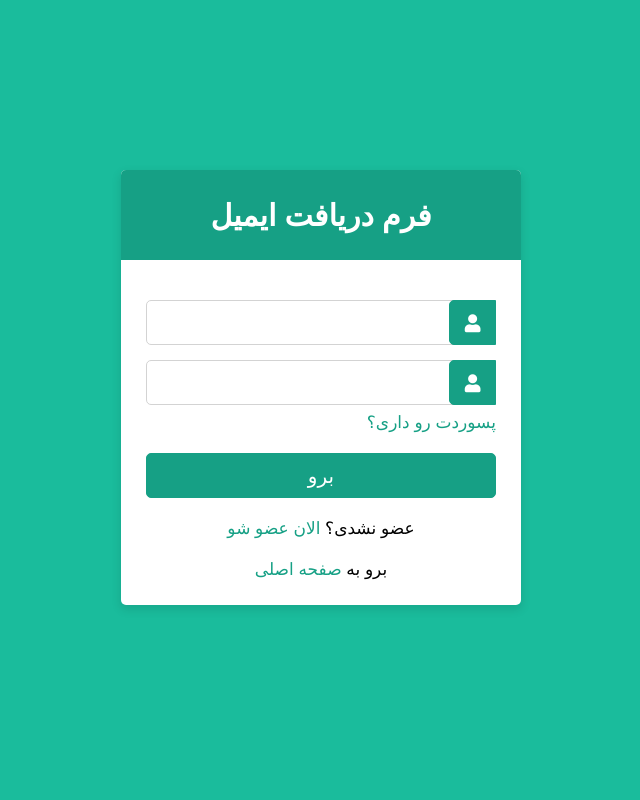
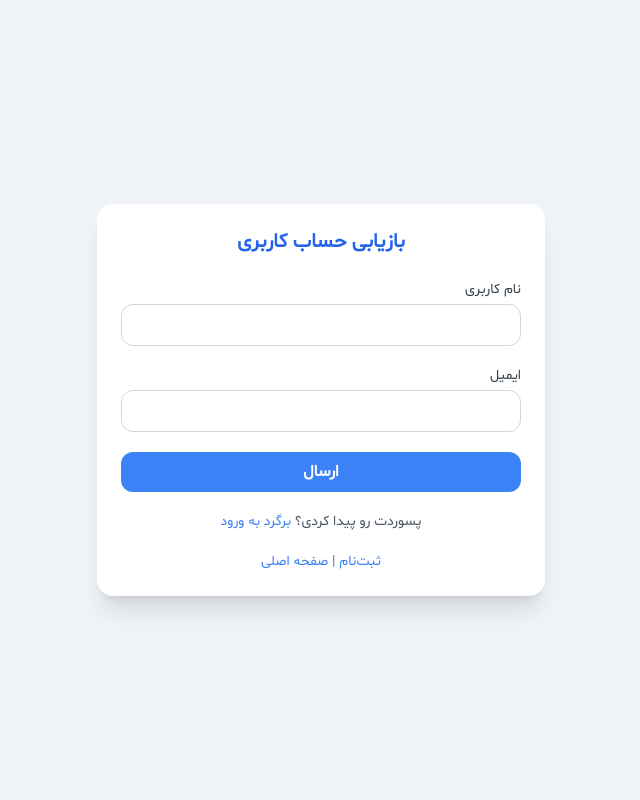
Before and after one commit to AmirAliSheibani/octina, a Django app: page /user/get_email_pass/ in a window 1280 px wide. Shown: the whole page, without its empty margins (319-959 px from the left). Run offline with Django 5.2, Linux system fonts and the light colour scheme; parts of the project's set-up code (start-up, migrations or seed data) failed here and were passed over; some libraries are stand-ins or nearby versions.

Commit message:
fix and add new styles to checking email page

```diff
--- a/user_app/templates/user_app/UserGetEmail.html
+++ b/user_app/templates/user_app/UserGetEmail.html
@@ -1,60 +1,53 @@
+{% extends 'auth_form/auth_base.html' %}
 {% load static %}
-<!DOCTYPE html>
-<html lang="en" dir="ltr">
-<head>
-    <meta charset="utf-8">
-    <meta name="viewport" content="width=device-width, initial-scale=1.0">
-    <title>دریافت ایمیل</title>
-    <link rel="stylesheet" href="{% static 'css/user-form2.css' %}">
-    <link rel="stylesheet" href="https://cdnjs.cloudflare.com/ajax/libs/font-awesome/5.15.2/css/all.min.css"/>
+{% load widget_tweaks %}
 
-    <link href="{% static 'css/font-awesome.min.css' %}" rel="stylesheet"/>
-    <style>
-    @font-face {
-            font-family: 'Shabnam';
-            src: url('{% static 'fonts/Shabnam.ttf' %}') format('truetype');
-        }
-    body {
-        font-family: 'Vazir', sans-serif;
+{% block title %}دریافت ایمیل{% endblock %}
 
-        text-align: right;
-    }
+{% block content %}
+<div class="max-w-md w-full bg-white p-6 rounded-2xl shadow-xl">
+    <h2 class="text-xl font-bold text-blue-600 text-center mb-6">بازیابی حساب کاربری</h2>
 
-        .error-message {
-            color: red;
-            font-size: 14px;
-            margin-bottom: 10px;
-        }
-    </style>
-</head>
-<body>
+    <form method="post" class="space-y-5">
+        {% csrf_token %}
 
-<div class="container">
+        {% if form.non_field_errors %}
+            <div class="bg-red-100 text-red-800 p-3 rounded-xl text-sm">
+                {% for error in form.non_field_errors %}
+                    <p>{{ error }}</p>
+                {% endfor %}
+            </div>
+        {% endif %}
 
-    <div class="wrapper">
-        <div class="title"><span>فرم دریافت ایمیل</span></div>
-        <form method="post">
-            {% csrf_token %}
-            <div class="error-message">
-                {{ form.non_field_errors }}
-            </div>
-            <div class="row">
-                <i class="fas fa-user"></i>
-                {{ form.username }}
-            </div>
-            <div class="row">
-                <i class="fas fa-user"></i>
-                {{ form.email }}
-            </div>
+        <div>
+            <label class="block text-sm font-medium text-gray-700 mb-1">نام کاربری</label>
+            {{ form.username|add_class:"w-full px-4 py-2 border border-gray-300 rounded-xl text-right focus:ring-2 focus:ring-blue-400" }}
+            {% for error in form.username.errors %}
+                <p class="text-sm text-red-600 mt-1">{{ error }}</p>
+            {% endfor %}
+        </div>
 
-            <div class="pass"><a href="{% url 'user:login' %}">پسوردت رو داری؟</a></div>
-            <div class="row button">
-                <input type="submit" value="برو">
-            </div>
-            <div class="signup-link">عضو نشدی؟ <a href="{% url 'user:register' %}">الان عضو شو</a></div>
-            <div class="signup-link">برو به <a href="{% url 'home:home' %}">صفحه اصلی</a></div>
-        </form>
-    </div>
+        <div>
+            <label class="block text-sm font-medium text-gray-700 mb-1">ایمیل</label>
+            {{ form.email|add_class:"w-full px-4 py-2 border border-gray-300 rounded-xl text-right focus:ring-2 focus:ring-blue-400" }}
+            {% for error in form.email.errors %}
+                <p class="text-sm text-red-600 mt-1">{{ error }}</p>
+            {% endfor %}
+        </div>
+
+        <button type="submit"
+                class="w-full bg-blue-500 hover:bg-blue-600 text-white font-bold py-2 rounded-xl transition duration-200">
+            ارسال
+        </button>
+
+        <div class="text-center text-sm text-gray-600 mt-4">
+            پسوردت رو پیدا کردی؟ <a href="{% url 'user:login' %}" class="text-blue-500 hover:underline">برگرد به ورود</a>
+        </div>
+
+        <div class="text-center text-sm text-gray-500 mt-2">
+            <a href="{% url 'user:register' %}" class="text-blue-500 hover:underline">ثبت‌نام</a> |
+            <a href="{% url 'home:home' %}" class="text-blue-500 hover:underline">صفحه اصلی</a>
+        </div>
+    </form>
 </div>
-</body>
-</html>
+{% endblock %}
--- a/user_app/views.py
+++ b/user_app/views.py
@@ -43,7 +43,12 @@ def email_form_context(request):
         return redirect(reverse("home:home"))
 
     user = request.user
-    email = request.session['send_email']
+    try:
+        email = request.session['send_email']
+    except KeyError:
+        request.session['send_email'] = user.email
+        email = request.session['send_email']
+
     current_time = timezone.now()
     two_minutes_ago = current_time - timezone.timedelta(minutes=2)
 
@@ -55,6 +60,8 @@ def email_form_context(request):
     except EmailCode.DoesNotExist:
         code = random.randint(1000, 9999)
         emailcode = EmailCode.objects.create(user=user, code=code)
+
+        print(emailcode.code)
 
         send_mail(
             subject=f'!{user.username}به اکتینا خوش آمدید ',
```
Also changed, not shown: user_app/templates/user_app/checkEmail.html (+38 -40 lines).
